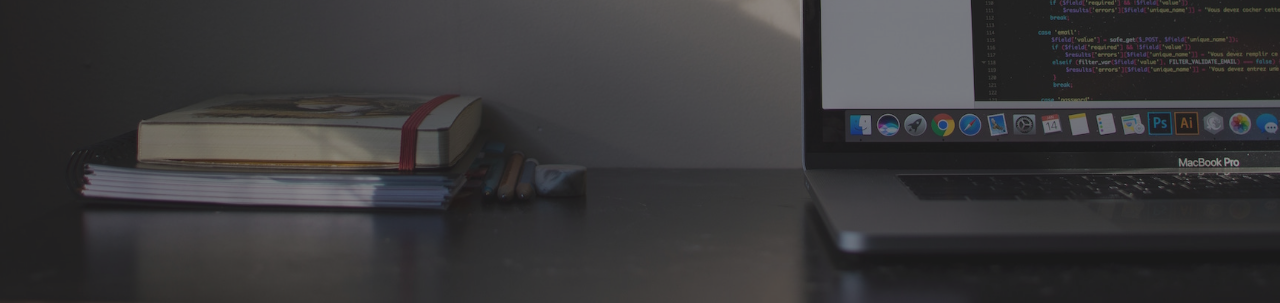
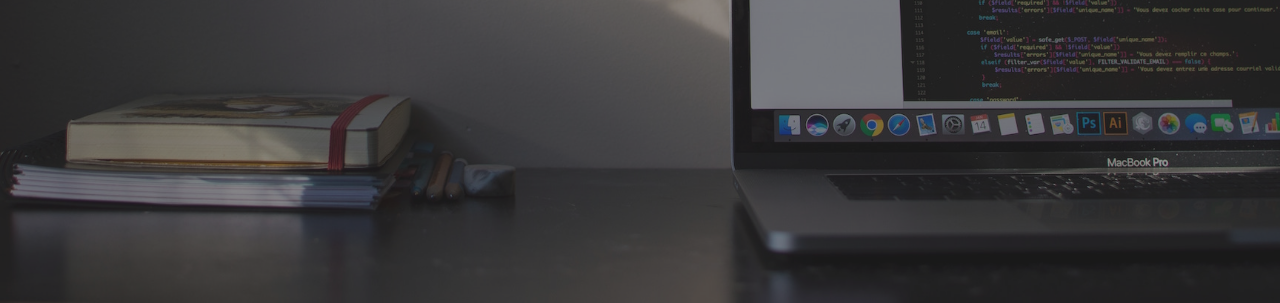
Before and after one commit to epratt86/portfolioV2, a website: page dist/index.html in a window 1280 px wide. Shown: the part 497-800 px from the top of the page. Drawn offline with Linux system fonts and the light colour scheme.

Commit message:
background position changes

```diff
--- a/scss/_config.scss
+++ b/scss/_config.scss
@@ -14,6 +14,8 @@
       background: $home-image;
       background-attachment: fixed;
       background-size: cover;
+      background-repeat: no-repeat;
+      background-position: 50% top;
 
       &:after {
         content: "";
--- a/scss/_mobile.scss
+++ b/scss/_mobile.scss
@@ -73,5 +73,9 @@
       margin-top: 1rem;
       font-size: 5rem;
     }
+
+    .sm-heading {
+      font-size: 1rem;
+    }
   }
 }
```
Also changed, not shown: dist/css/main.css.
